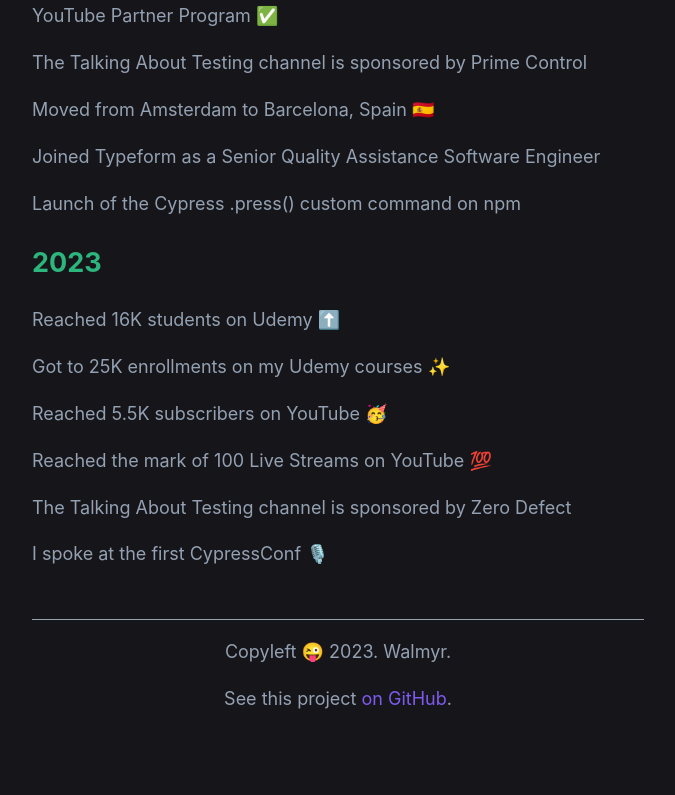
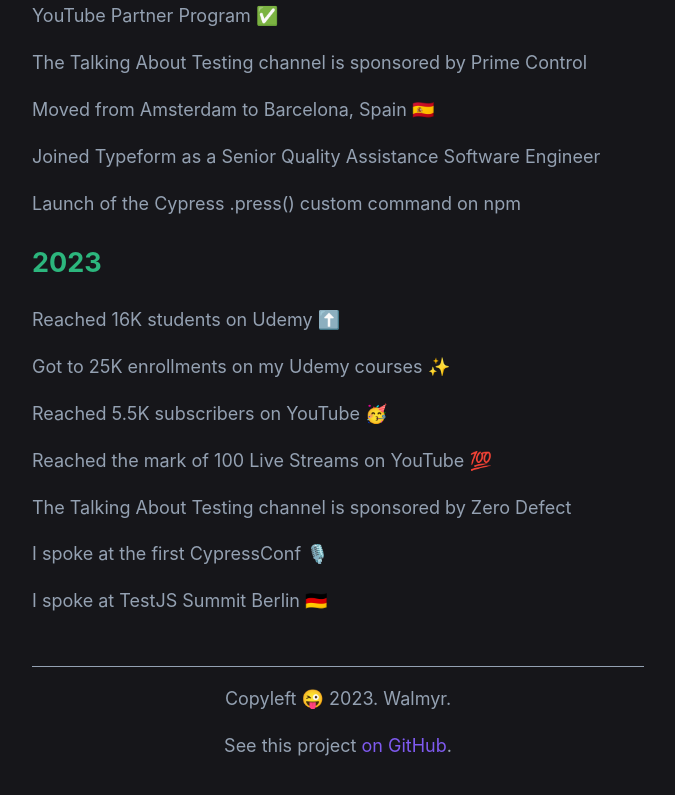
Before and after one commit to wlsf82/walmyr-nextjs, a Next.js app: page / in a window 1280 px wide. Shown: the part 3005-3800 px from the top of the page, without its empty margins (302-977 px from the left). Built offline with nearby package versions, Linux system fonts and the light colour scheme.

Commit message:
Add new 2023 achievement

```diff
--- a/components/achievements.js
+++ b/components/achievements.js
@@ -110,6 +110,7 @@ const achievements = [
       'Reached the mark of 100 Live Streams on YouTube 💯',
       'The Talking About Testing channel is sponsored by Zero Defect',
       'I spoke at the first CypressConf 🎙️',
+      'I spoke at TestJS Summit Berlin 🇩🇪',
     ]
   },
 ]
```
